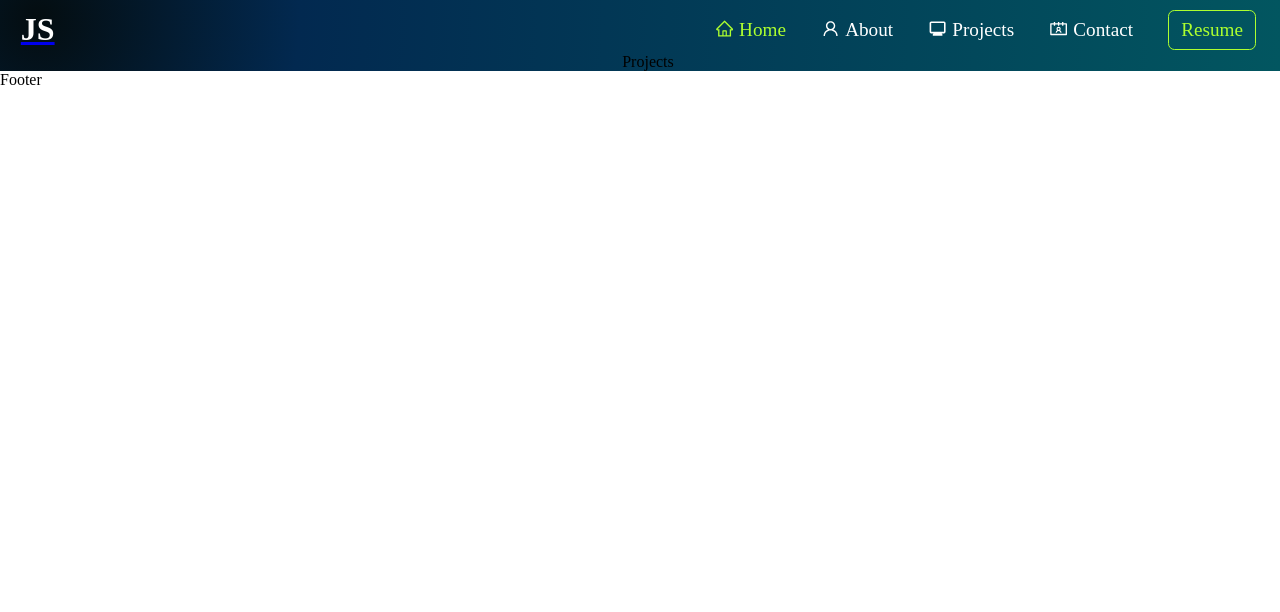
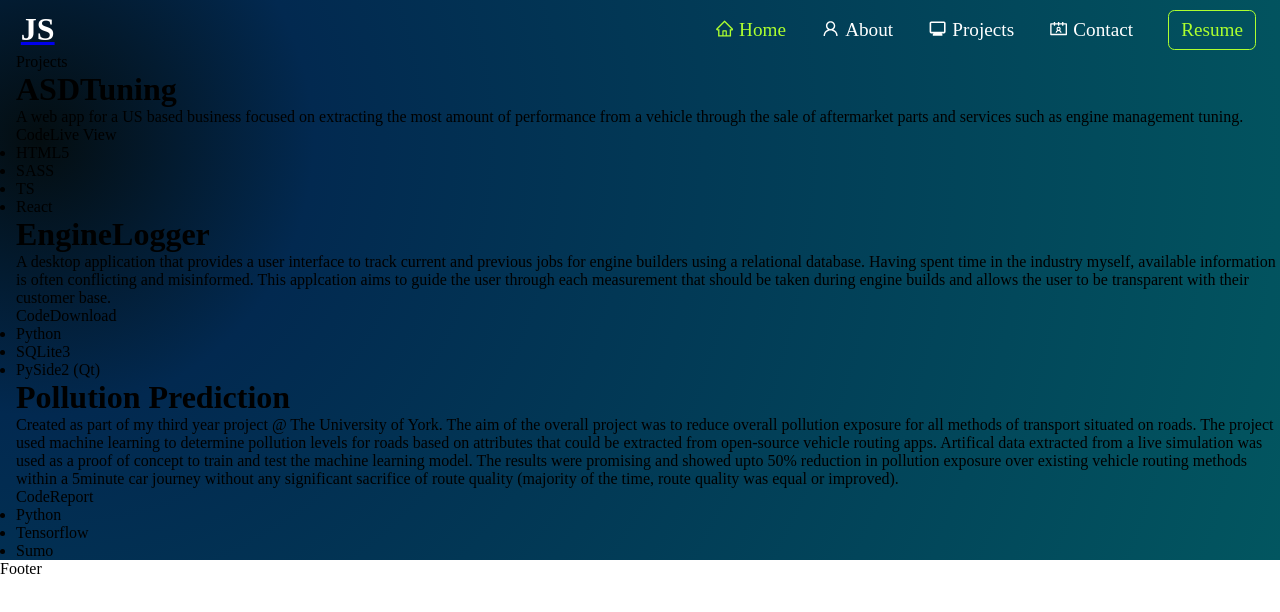
Before and after one commit to JSchoonbrood/Portfolio, a React (Create React App) app: page /projects in a window 1280 px wide. Shown: the top 612 px of the page. Built offline with nearby package versions, Linux system fonts and the light colour scheme.

Commit message:
Began new page outline

```diff
--- a/src/components/projects/Projects.tsx
+++ b/src/components/projects/Projects.tsx
@@ -1,9 +1,72 @@
-import React from 'react'
+import React from "react";
 
 const Projects = () => {
-  return (
-    <div>Projects</div>
-  )
-}
+	return (
+		<div>
+			Projects
+			<div className="featured-projects">
+				<div className="ASDTuning">
+					<h1>ASDTuning</h1>
+					<p>
+						A web app for a US based business focused on extracting the most
+						amount of performance from a vehicle through the sale of aftermarket
+						parts and services such as engine management tuning.
+					</p>
+					<a>Code</a>
+					<a>Live View</a>
+					<ul>
+						<li>HTML5</li>
+						<li>SASS</li>
+						<li>TS</li>
+						<li>React</li>
+					</ul>
+				</div>
+				<div className="EngineLogger">
+					<h1>EngineLogger</h1>
+					<p>
+						A desktop application that provides a user interface to track
+						current and previous jobs for engine builders using a relational
+						database. Having spent time in the industry myself, available
+						information is often conflicting and misinformed. This applcation
+						aims to guide the user through each measurement that should be taken
+						during engine builds and allows the user to be transparent with
+						their customer base.
+					</p>
+					<a>Code</a>
+					<a>Download</a>
+					<ul>
+						<li>Python</li>
+						<li>SQLite3</li>
+						<li>PySide2 (Qt)</li>
+					</ul>
+				</div>
+				<div className="Vehicle Pollution Routing">
+					<h1>Pollution Prediction</h1>
+					<p>
+						Created as part of my third year project @ The University of York.
+						The aim of the overall project was to reduce overall pollution
+						exposure for all methods of transport situated on roads. The project
+						used machine learning to determine pollution levels for roads based
+						on attributes that could be extracted from open-source vehicle
+						routing apps. Artifical data extracted from a live simulation was
+						used as a proof of concept to train and test the machine learning
+						model. The results were promising and showed upto 50% reduction in
+						pollution exposure over existing vehicle routing methods within a
+						5minute car journey without any significant sacrifice of route
+						quality (majority of the time, route quality was equal or improved).
+					</p>
+					<a>Code</a>
+					<a>Report</a>
+					<ul>
+						<li>Python</li>
+						<li>Tensorflow</li>
+						<li>Sumo</li>
+					</ul>
+				</div>
+			</div>
+			<div className="other-projects"></div>
+		</div>
+	);
+};
 
-export default Projects
+export default Projects;
```
